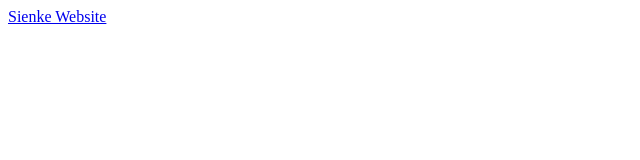
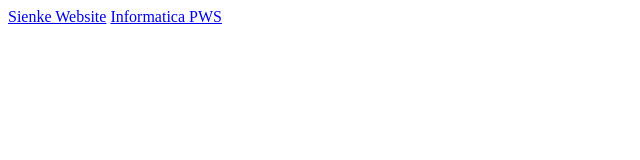
Before and after one commit to Broccolibreker/broccolibreker, a plain HTML site: page index.html in a window 1280 px wide. Shown: the whole page, without its empty margins (0-640 px from the left). Drawn offline with Linux system fonts and the light colour scheme.

Commit message:
Update index.html

```diff
--- a/index.html
+++ b/index.html
@@ -5,5 +5,6 @@
     </head>
     <body>
       <a href="https://broccolibreker.github.io/sienkwebsite">Sienke Website</a>
+        <a href="https://broccolibreker.github.io/infpws">Informatica PWS</a>
     </body>
 </html>
```
